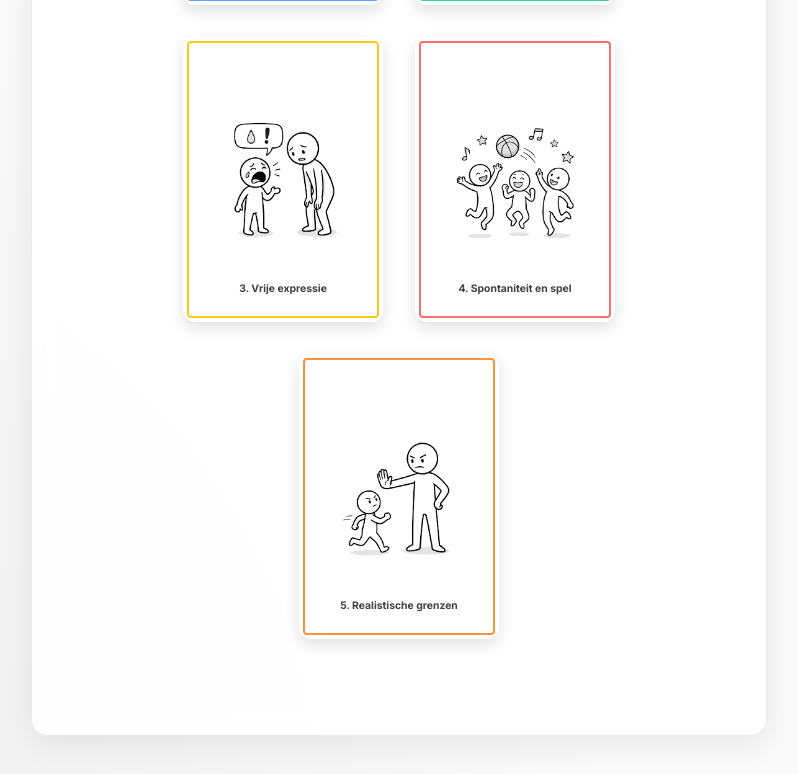
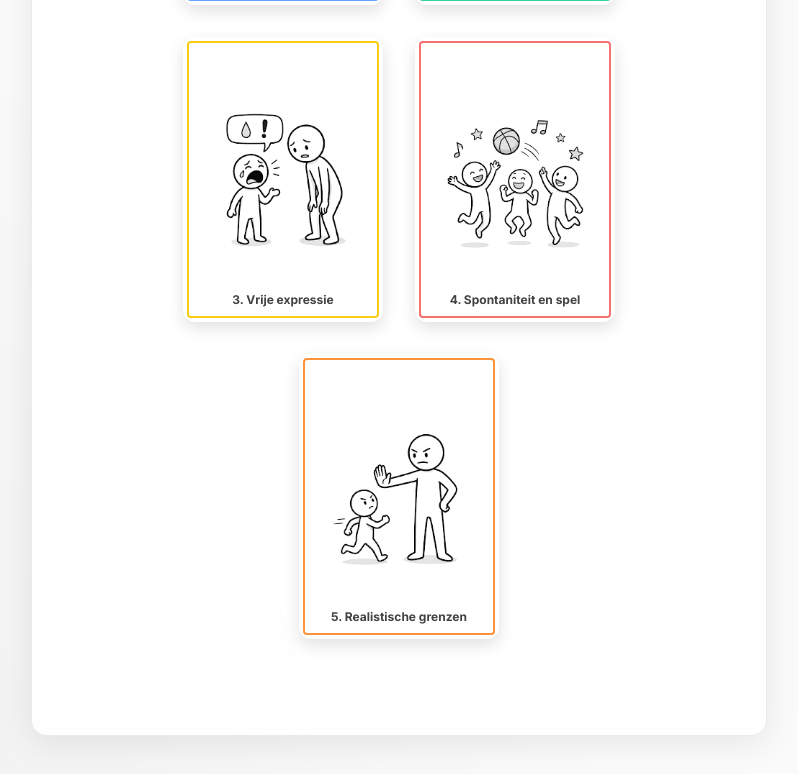
Before and after one commit to radder1972/STA, a React (Vite) app: page / in a window 1280 px wide. Both pictures are taken after a click on the button "Bekijk alle theoriekaarten". Shown: the part 889-1663 px from the top of the page, without its empty margins (241-1039 px from the left). Built offline with nearby package versions, Linux system fonts and the light colour scheme.

Commit message:
Fix CSS overrides that broke schema images and card styling

```diff
--- a/src/components/SchemaCard.jsx
+++ b/src/components/SchemaCard.jsx
@@ -52,20 +52,20 @@ const SchemaCard = ({
       <div className={`card-flip-container ${flipped ? 'flipped' : ''}`} style={{ width: '100%', height: '100%' }}>
 
         {/* Front */}
-        <div className="card-face-front schema-img playing-card" onClick={handleFlip} style={{ padding: '8px', boxSizing: 'border-box', cursor: flipOnClick || onClick ? 'pointer' : 'default', display: 'flex', flexDirection: 'column', background: 'white' }}>
+        <div className="card-face-front schema-img playing-card" onClick={handleFlip} style={{ padding: '12px', boxSizing: 'border-box', cursor: flipOnClick || onClick ? 'pointer' : 'default', display: 'flex', flexDirection: 'column', background: 'white' }}>
           <CardInnerBorder color={color} />
           <div style={{ flex: 1, display: 'flex', alignItems: 'center', justifyContent: 'center', overflow: 'hidden' }}>
             <img src={src} alt={title} style={{ width: '100%', height: '100%', objectFit: 'contain', ...imageStyle }} />
           </div>
           {title && (
-            <div style={{ textAlign: 'center', fontSize: '0.65rem', fontWeight: 'bold', margin: '6px 0 2px 0', lineHeight: '1.2' }}>
+            <div style={{ textAlign: 'center', fontSize: '0.75rem', fontWeight: 'bold', margin: '8px 0 2px 0', lineHeight: '1.2' }}>
               {formatCardTitle(title)}
             </div>
           )}
         </div>
 
         {/* Back */}
-        <div className="card-face-back playing-card" onClick={handleFlip} style={{ display: 'flex', flexDirection: 'column', cursor: flipOnClick || onClick ? 'pointer' : 'default', padding: '10px', background: 'white', boxSizing: 'border-box' }}>
+        <div className="card-face-back playing-card" onClick={handleFlip} style={{ display: 'flex', flexDirection: 'column', cursor: flipOnClick || onClick ? 'pointer' : 'default', padding: '12px', background: 'white', boxSizing: 'border-box' }}>
           <CardInnerBorder color={color} />
           <div style={{ flex: 1, overflow: 'hidden', display: 'flex', flexDirection: 'column' }}>
             {title && (
--- a/src/index.css
+++ b/src/index.css
@@ -721,8 +721,7 @@ body {
 }
 /* Schema Images */
 .schema-img img {
-  mix-blend-mode: multiply;
-  filter: contrast(1.1) brightness(1.05) grayscale(1);
+  filter: contrast(1.1) brightness(1.05);
   background: transparent;
   transition: filter 0.5s ease;
 }
@@ -796,7 +795,7 @@ body {
   flex-direction: column;
   align-items: center;
   justify-content: center;
-  padding: 24px !important;
+  padding: 12px;
   box-sizing: border-box;
   overflow: hidden;
 }
```
